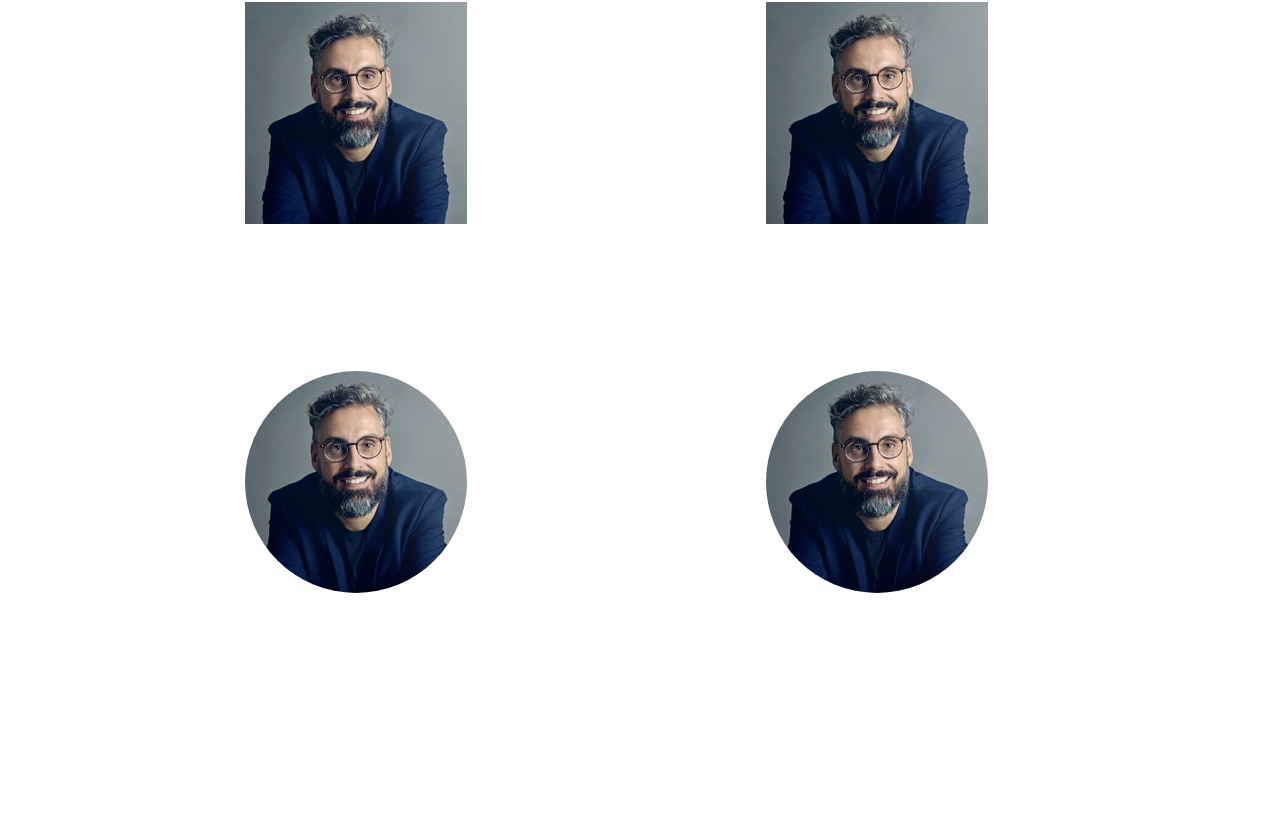
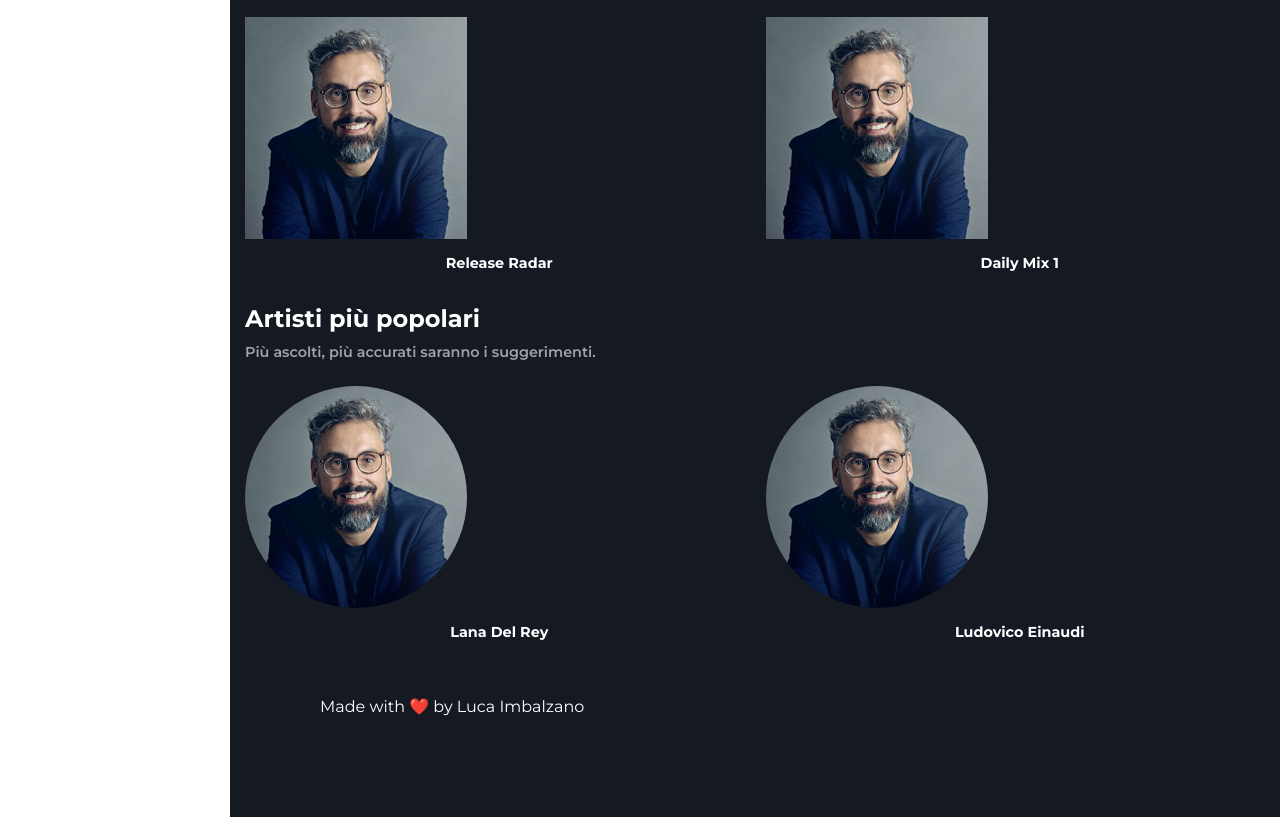
Before and after one commit to AndriiNeverov/spotify-ui-web, an Angular app: page /home in a window 1280 px wide. Shown: the part 1145-1982 px from the top of the page. Before the commit the page ends 1777 px from the top, so only its background shows below. Built offline with nearby package versions, Linux system fonts and the light colour scheme.

Commit message:
##Fix main.component

```diff
--- a/src/app/components/footer/footer.component.css
+++ b/src/app/components/footer/footer.component.css
@@ -6,6 +6,26 @@
 
   footer .settings form {
     display: none;
+  }
+
+  footer {
+    height: 75px;
+    background-color: #282828;
+    width: 100vw;
+    position: fixed;
+    bottom: 0;
+    z-index: 1;
+  }
+}
+
+@media all and (min-width: 490px) and (max-width: 575px) {
+  footer {
+    height: 75px;
+    background-color: #282828;
+    width: 100vw;
+    position: fixed;
+    bottom: 0;
+    z-index: 1;
   }
 }
 
--- a/src/app/components/main/main.component.css
+++ b/src/app/components/main/main.component.css
@@ -1,33 +1,23 @@
-/* MEDIA QUERY SMALL_SIZE */
-@media all and (min-width: 476px) and (min-width: 770px) {
+@media all and (min-width: 480px) and (max-width: 576px) {
   main {
-    height: calc(100vh - 85px);
-    width: calc(100vw - 250px);
-    margin-left: 250px;
-    padding-top: 85px;
+    margin-left: 50px;
+    padding-top: 100px;
   }
-}
-/* MEDIA QUERY MIDDLE_SIZE */
-@media all and (min-width: 770px) and (max-width: 900px) {
-  /* CONTENUTI */
   main .preview-titles {
-    flex-basis: calc(100% / 4);
-  }
-  section {
-    background-color: #141922;
+    flex-shrink: 1;
+    flex-basis: calc(100% / 5);
   }
 }
 
-/* MEDIA QUERY LARGE_SIZE */
-@media all and (min-width: 992px) and (max-width: 1700px) {
+/* MEDIA QUERY SMALL_SIZE */
+@media all and (min-width: 576px) and (max-width: 950px) {
   main {
-    height: calc(100vh - 78px);
-    width: calc(100vw - 230px);
-    margin-left: 230px;
-    padding-top: 85px;
+    margin-left: 50px;
+    padding-top: 100px;
   }
   main .preview-titles {
-    flex-basis: calc(100% / 6);
+    flex-shrink: 1;
+    flex-basis: calc(100% / 9);
   }
 
   main .previews {
@@ -36,31 +26,24 @@
 }
 
 /* MEDIA QUERY LARGE_SIZE */
-@media all and (min-width: 1700px) {
+@media all and (min-width: 951px) and (max-width: 1700px) {
   main {
-    height: calc(100vh - 78px);
-    width: calc(100vw - 230px);
     margin-left: 230px;
-    padding-top: 85px;
+    padding-top: 100px;
   }
-  main .preview-titles {
-    flex-basis: calc(100% / 7);
-  }
-
   main .previews {
     flex-wrap: nowrap;
   }
 }
-@media all and (min-width: 2000px) {
+
+/* MEDIA QUERY LARGE_SIZE */
+@media all and (min-width: 1700px) and (max-width: 2400px) {
   main {
-    height: calc(100vh - 78px);
-    width: calc(100vw - 230px);
     margin-left: 230px;
-    padding-top: 85px;
+    padding-top: 100px;
   }
-  main .preview-titles {
-    flex-basis: calc(100% / 12);
-    margin: 10px 0 30px 80px;
+  main .previews {
+    flex-wrap: nowrap;
   }
 }
 
@@ -193,3 +176,8 @@ main .preview img {
 main .artisti .preview img {
   border-radius: 50%;
 }
+
+main .merits {
+  height: 120px;
+  margin: 50px 90px 20px;
+}
--- a/src/app/components/main/main.component.html
+++ b/src/app/components/main/main.component.html
@@ -1,6 +1,3 @@
-<head>
-  <meta name="viewport" content="width=device-width, initial-scale=1.0" />
-</head>
 <!-- MAIN -->
 <main>
   <!-- MENU -->
@@ -232,5 +229,9 @@
         </div>
       </div>
     </div>
+
+    <div class="merits">
+      <span>Made with ❤️ by Luca Imbalzano</span>
+    </div>
   </section>
 </main>
```
